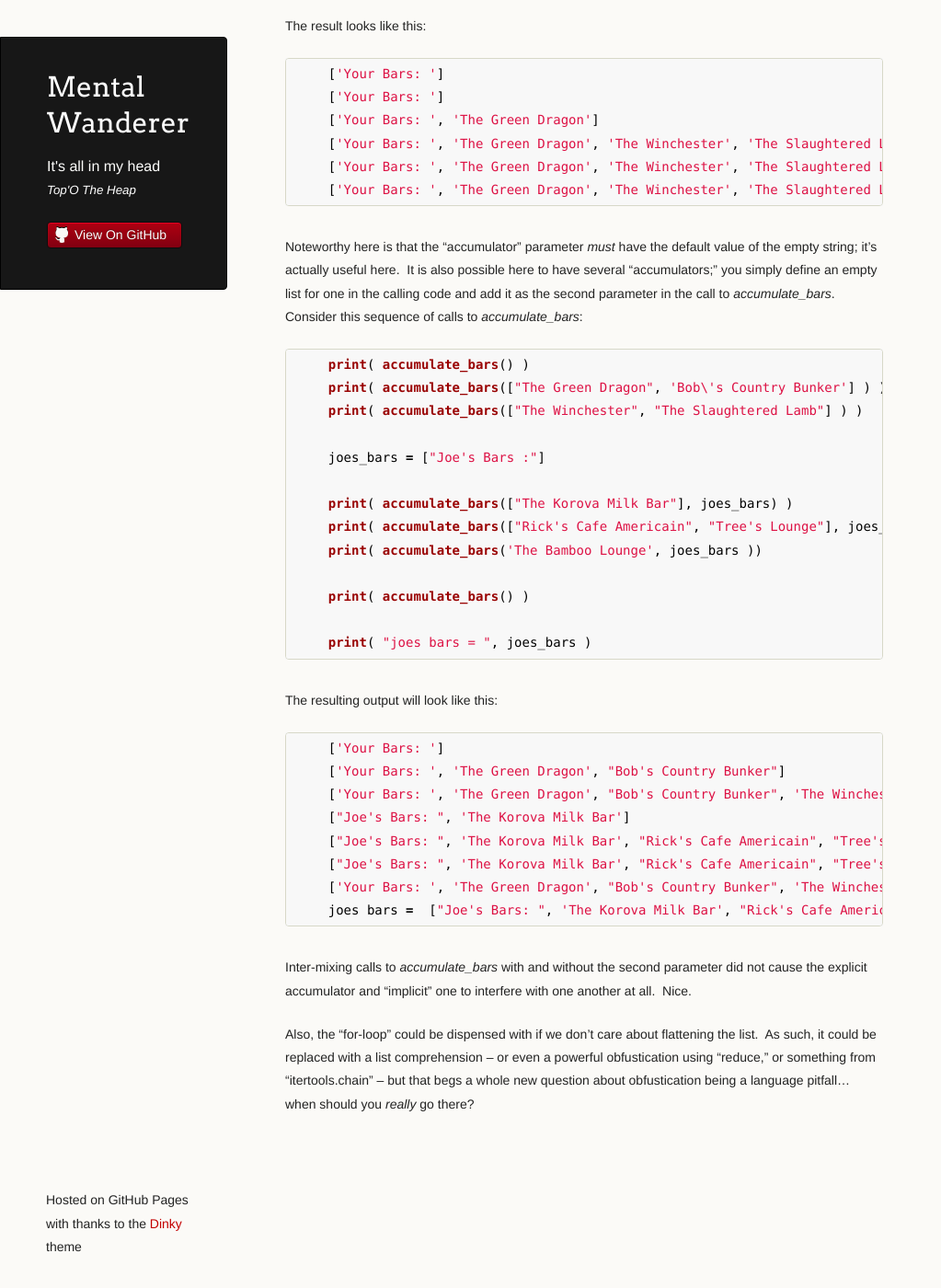
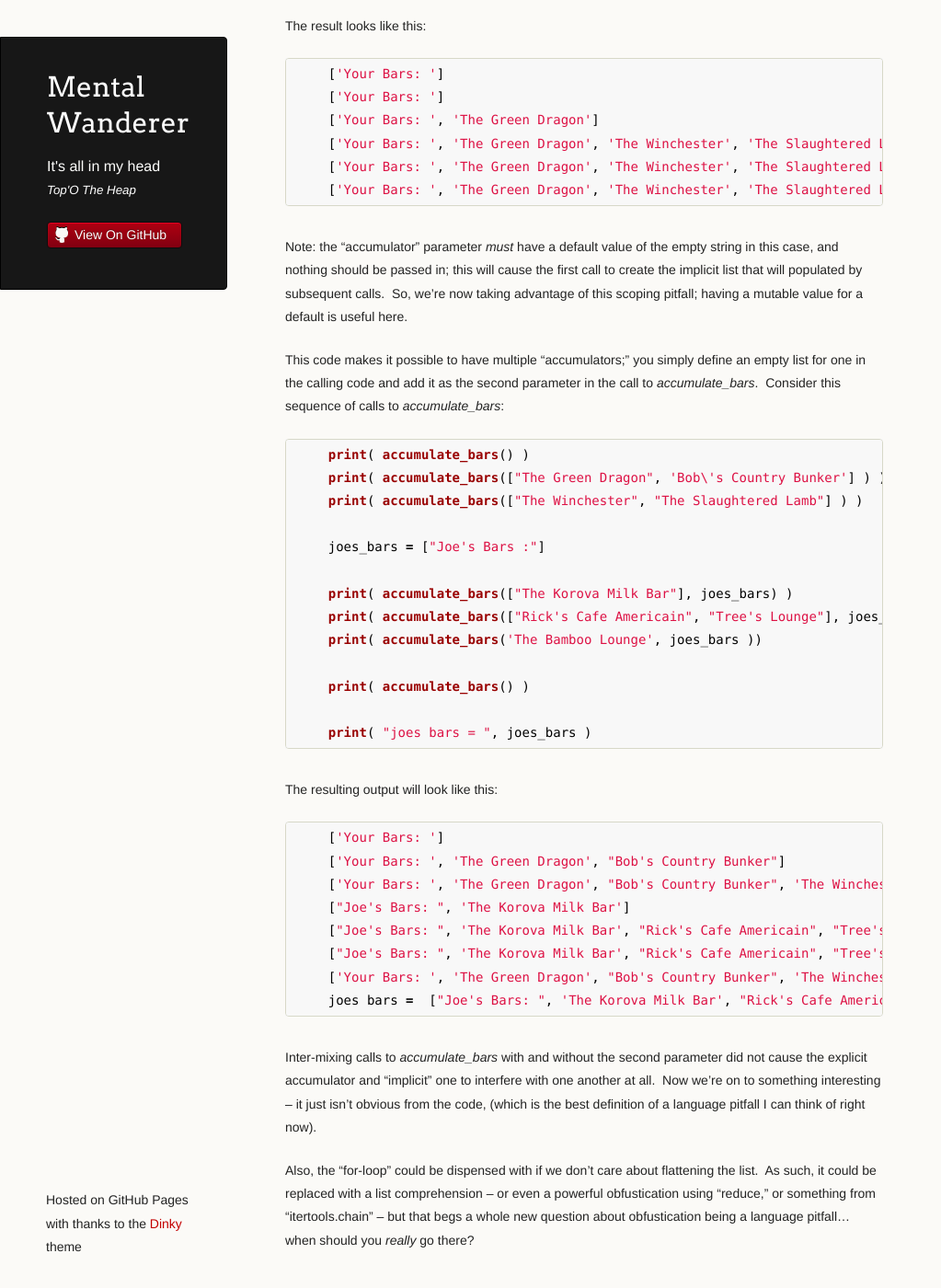
Before and after one commit to coryburt/coryburt.github.io, a Jekyll site: the page built from _posts/2018-03-16-More-Python-Pitfalls.md, in a window 1280 px wide and 1400 px high, scrolled down 4544 px. Shown: the whole window at 92% size, without its empty margins (0-1023 px from the left). Built offline with Jekyll 4.4.1, drawn with Linux system fonts in a browser that asks for light colours.

Commit message:
Update entry

````diff
--- a/_posts/2018-03-16-More-Python-Pitfalls.md
+++ b/_posts/2018-03-16-More-Python-Pitfalls.md
@@ -171,8 +171,11 @@ The result looks like this:
     ['Your Bars: ', 'The Green Dragon', 'The Winchester', 'The Slaughtered Lamb', "Bob's Country Bunker"]
     ['Your Bars: ', 'The Green Dragon', 'The Winchester', 'The Slaughtered Lamb', "Bob's Country Bunker"]
 ```
-Noteworthy here is that the "accumulator" parameter _must_ have the default value of the empty string; it's actually useful here.&nbsp;
-It is also possible here to have several "accumulators;" you simply define an empty list for one in the calling code and add it as the
+Note: the "accumulator" parameter _must_ have a default value of the empty string in this case, and nothing
+should be passed in; this will cause the first call to create the implicit list that will populated by subsequent calls.&nbsp;
+So, we're now taking advantage of this scoping pitfall; having a mutable value for a default is useful here.&nbsp;
+
+This code makes it possible to have multiple "accumulators;" you simply define an empty list for one in the calling code and add it as the
 second parameter in the call to _accumulate_bars_.&nbsp; Consider this sequence of calls to _accumulate_bars_:
 ```python
     print( accumulate_bars() )
@@ -201,7 +204,8 @@ The resulting output will look like this:
     joes bars =  ["Joe's Bars: ", 'The Korova Milk Bar', "Rick's Cafe Americain", "Tree's Lounge", 'The Bamboo Lounge']
 ```
 Inter-mixing calls to _accumulate_bars_ with and without the second parameter did not cause the explicit accumulator
-and "implicit" one to interfere with one another at all.&nbsp; Nice.
+and "implicit" one to interfere with one another at all.&nbsp; Now we're on to something interesting &ndash; it just isn't obvious from
+the code, (which is the best definition of a language pitfall I can think of right now).
 
 Also, the "for-loop" could be dispensed with if we don't care about flattening the list.&nbsp;
 As such, it could be replaced with a list comprehension &ndash; or even a powerful obfustication using "reduce," or something from "itertools.chain" &ndash;
````
